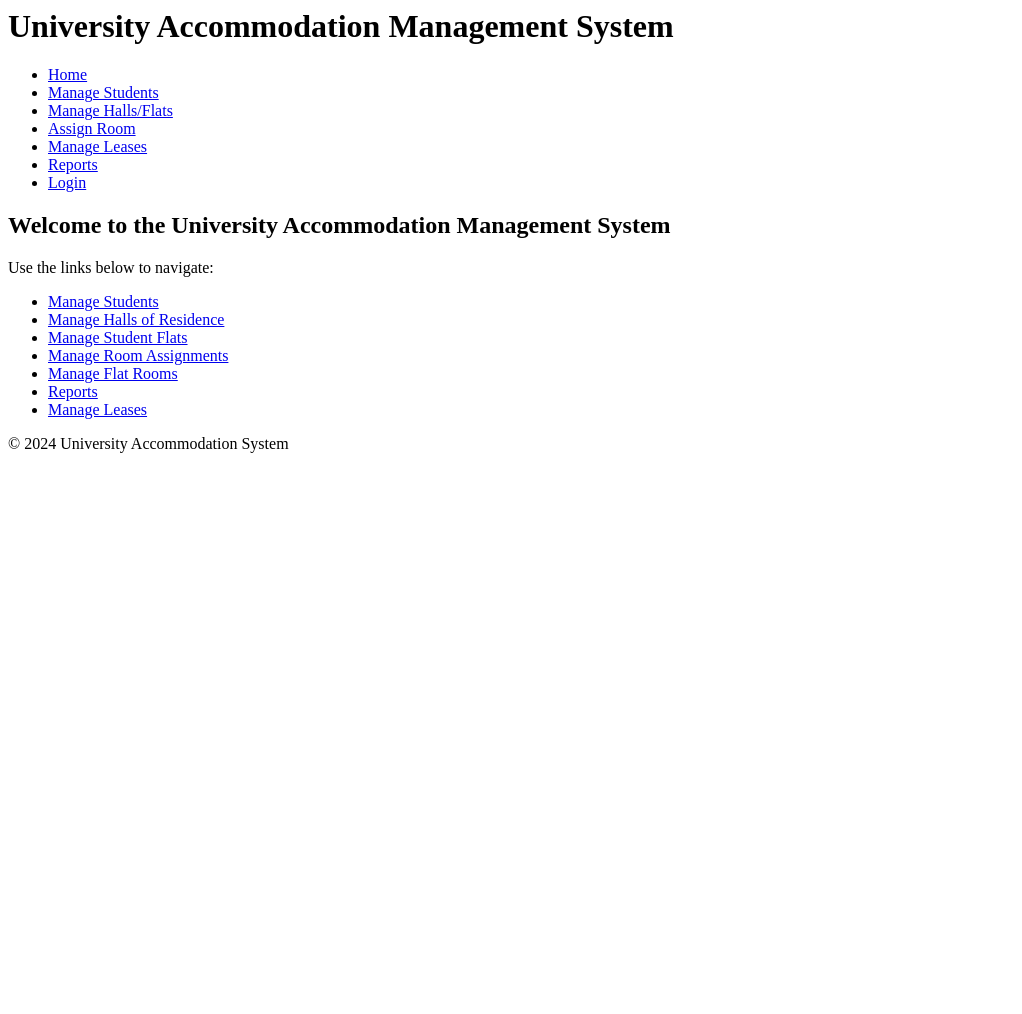
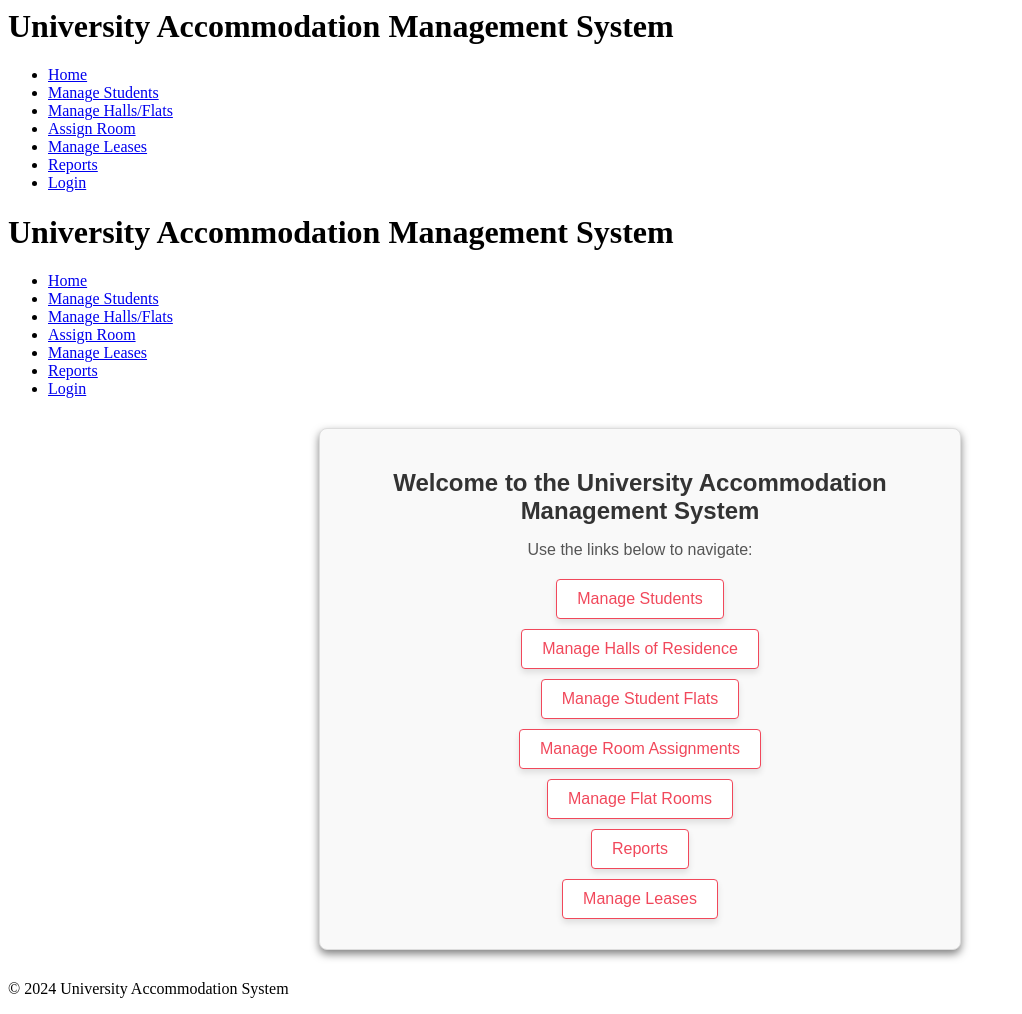
Before and after one commit to Tappyfrappe/unv_acc, a PHP site: page /index.php in a window 1280 px wide. Shown: the whole page, without its empty margins (0-1022 px from the left). Before the commit the page ends 453 px from the top, so only its background shows below. Run offline with PHP 8.4, Linux system fonts and the light colour scheme.

Commit message:
Update index.php

```diff
--- a/index.php
+++ b/index.php
@@ -1,5 +1,75 @@
 <?php include 'includes/header.php'; ?>
 
+<!DOCTYPE html>
+<html lang="en">
+<head>
+    <meta charset="UTF-8">
+    <meta name="viewport" content="width=device-width, initial-scale=1.0">
+    <title>Welcome to the University Accommodation Management System</title>
+</head>
+
+<style>
+    .navigator {
+        width: 80%;
+        max-width: 600px;
+        margin: 30px auto;
+        padding: 20px;
+        border: 1px solid #ddd;
+        border-radius: 8px;
+        background-color: #f9f9f9;
+        box-shadow: 0 4px 8px rgba(0, 0, 0, 0.5);
+        text-align: center;
+        font-family: Arial, sans-serif;
+    }
+
+    .navigator h2 {
+        margin-bottom: 15px;
+        color: #333;
+        font-size: 1.5em;
+    }
+
+    .navigator p {
+        margin-bottom: 20px;
+        color: #555;
+        font-size: 1em;
+    }
+
+    .navigator ul {
+        list-style-type: none;
+        padding: 0;
+        margin: 0;
+    }
+
+    .navigator ul li {
+        margin: 10px 0;
+    }
+
+    .navigator ul li a {
+        text-decoration: none;
+        color: #f1485b;
+        font-size: 1em;
+        padding: 10px 20px;
+        border: 1px solid #f1485b;
+        border-radius: 4px;
+        display: inline-block;
+        transition: all 0.3s ease;
+        background-color: #fff;
+        box-shadow: 0 4px 6px rgba(0, 0, 0, 0.1);
+    }
+
+    .navigator ul li a:hover {
+        background-color: #f1485b;
+        color: #fff;
+        box-shadow: 0 4px 12px rgba(0, 0, 0, 0.4);
+        transform: translateY(-3px);
+    }
+</style>
+
+<body>
+    <?php include 'includes/header.php'; ?>
+
+
+    <div class="navigator">
         <h2>Welcome to the University Accommodation Management System</h2>
         <p>Use the links below to navigate:</p>
 
@@ -11,7 +81,10 @@
             <li><a href="pages/manage_flat_rooms.php">Manage Flat Rooms</a></li>
             <li><a href="pages/reports.php">Reports</a></li>
             <li><a href="pages/leases.php">Manage Leases</a></li>
+        </ul>
+    </div>
 
-</ul>
 
 <?php include 'includes/footer.php'; ?>
+</body>
+</html>
```
Lines whose indentation alone changed are shown as unchanged.
